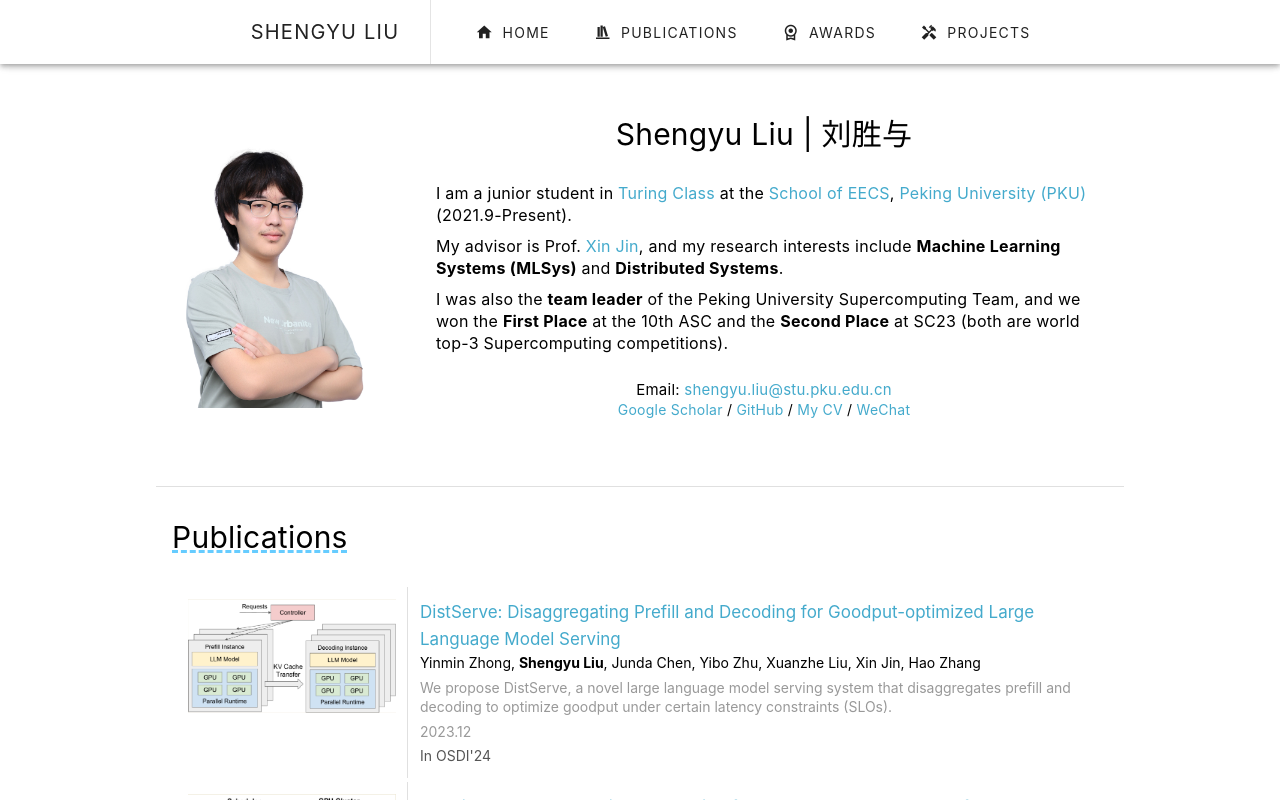
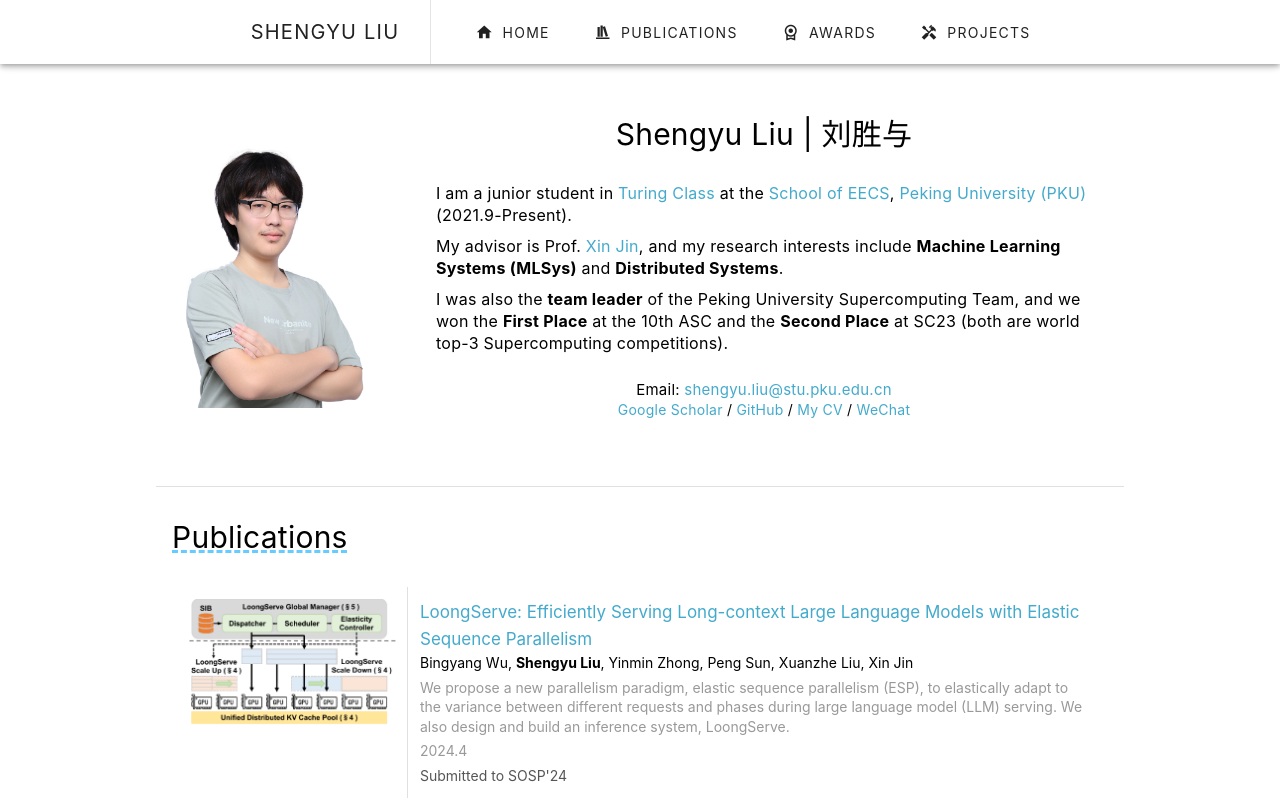
Before and after one commit to interestingLSY/interestingLSY.github.io, a Vue app: page / in a window 1280 px wide. Shown: the top 800 px of the page. Built offline with nearby package versions, Linux system fonts and the light colour scheme.

Commit message:
Add new publication: LoongServe

```diff
--- a/src/data/publications.ts
+++ b/src/data/publications.ts
@@ -9,6 +9,15 @@
 }
 
 const publications: Publication[] = [
+	{
+		title: "LoongServe: Efficiently Serving Long-context Large Language Models with Elastic Sequence Parallelism",
+		authors: "Bingyang Wu, <b>Shengyu Liu</b>, Yinmin Zhong, Peng Sun, Xuanzhe Liu, Xin Jin",
+		time: "2024.4",
+		img_path: "/publications/LoongServe.png",
+		description: "We propose a new parallelism paradigm, elastic sequence parallelism (ESP), to elastically adapt to the variance between different requests and phases during large language model (LLM) serving. We also design and build an inference system, LoongServe.",
+		submit_status: "Submitted to SOSP'24",
+		link: "https://arxiv.org/abs/2404.09526"
+	},
 	{
 		title: "DistServe: Disaggregating Prefill and Decoding for Goodput-optimized Large Language Model Serving",
 		authors: "Yinmin Zhong, <b>Shengyu Liu</b>, Junda Chen, Yibo Zhu, Xuanzhe Liu, Xin Jin, Hao Zhang",
```
Also changed, not shown: public/publications/LoongServe.png (added).
